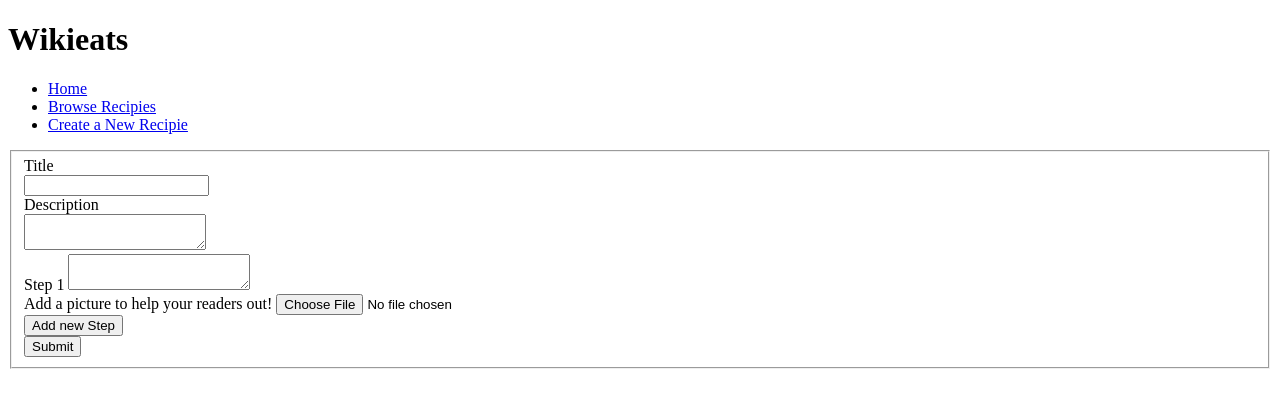
After one commit to aaronzhang1234/WikiEats-GitHungry, a PHP site: page /AddRecipie.php in a window 1280 px wide. The commit adds this page. Shown: the top 408 px of the page. Run offline with PHP 8.4, Linux system fonts and the light colour scheme.

Commit message:
first try

```diff
--- /dev/null
+++ b/AddRecipie.php
@@ -0,0 +1,35 @@
+<!DOCTYPE html>
+<html lang="en">
+	<head>
+		<?php include 'includes/wikieatsheader.php' ?>
+
+		 <script src="javascripts/addStep.js">
+		</script>
+	</head>
+
+	<body>
+		<form method="POST"  action="http://www.randyconnolly.com/tests/process.php">
+			<fieldset>
+
+				<div>
+					<label>Title </br>
+					<input type="text" name="recipie name"/>
+				</div>
+
+				<div>
+					<label>Description</br>
+					<textarea name = "description"></textarea>
+				</div>
+
+				<div id="steps">
+				    <label>Step 1</label>
+					<textarea name ="step1"></textarea></br>
+					Add a picture to help your readers out!
+					<input type="file" name="fileToUpload"></input></br>
+					<button onclick="more()"> Add new Step</button></div>
+
+				<input type="submit"></input>
+			</fieldset>
+		</form>
+	</body>
+</html>
--- /dev/null
+++ b/includes/wikieatsheader.php
@@ -0,0 +1,9 @@
+<header>
+	<h1> Wikieats</h1>
+
+	<ul>
+		<li> <a href='WikiEats.php'> Home </a> </li>
+		<li> <a href='#'> Browse Recipies </a> </li>
+		<li> <a href='addRecipie.php'> Create a New Recipie </a> </li>
+	</ul>
+</header>
--- /dev/null
+++ b/javascripts/addStep.js
@@ -0,0 +1,47 @@
+
+function more(){
+
+	var steps = document.getElementById("steps");
+
+	var children = steps.childNodes;
+
+
+	stepnumber = parseInt(children[1].innerHTML.replace("Step ",""));
+
+
+	stepnumber++
+	/*
+	for(var i = 0;i<children.length;i++){
+		alert(children[i]);
+	}
+	*/
+
+	var label=document.createElement("label");
+	var t = document.createTextNode("Step "+stepnumber);
+	var fileupload = document.createElement("input");
+	fileupload.setAttribute("type","file")
+	fileupload.setAttribute("name","fileToUpload");
+
+
+	label.append(t);
+
+	var recipiestep= document.createElement("textarea");
+	recipiestep.setAttribute("name","Step"+ stepnumber);
+	var skip = document.createElement("br");
+
+	var addStep = steps.lastChild;
+
+
+	steps.removeChild(steps.lastChild);
+
+
+
+	steps.appendChild(label);
+	steps.appendChild(recipiestep);
+	steps.appendChild(skip);
+	steps.appendChild(fileupload);
+	steps.appendChild(skip);
+	steps.appendChild(addStep);
+
+
+}
--- /dev/null
+++ b/javascripts/addStep.txt
@@ -0,0 +1,3 @@
+
+function more(){
+}
```
Also changed, not shown: WIkiEats.php (+7 -2 lines), README.md.
